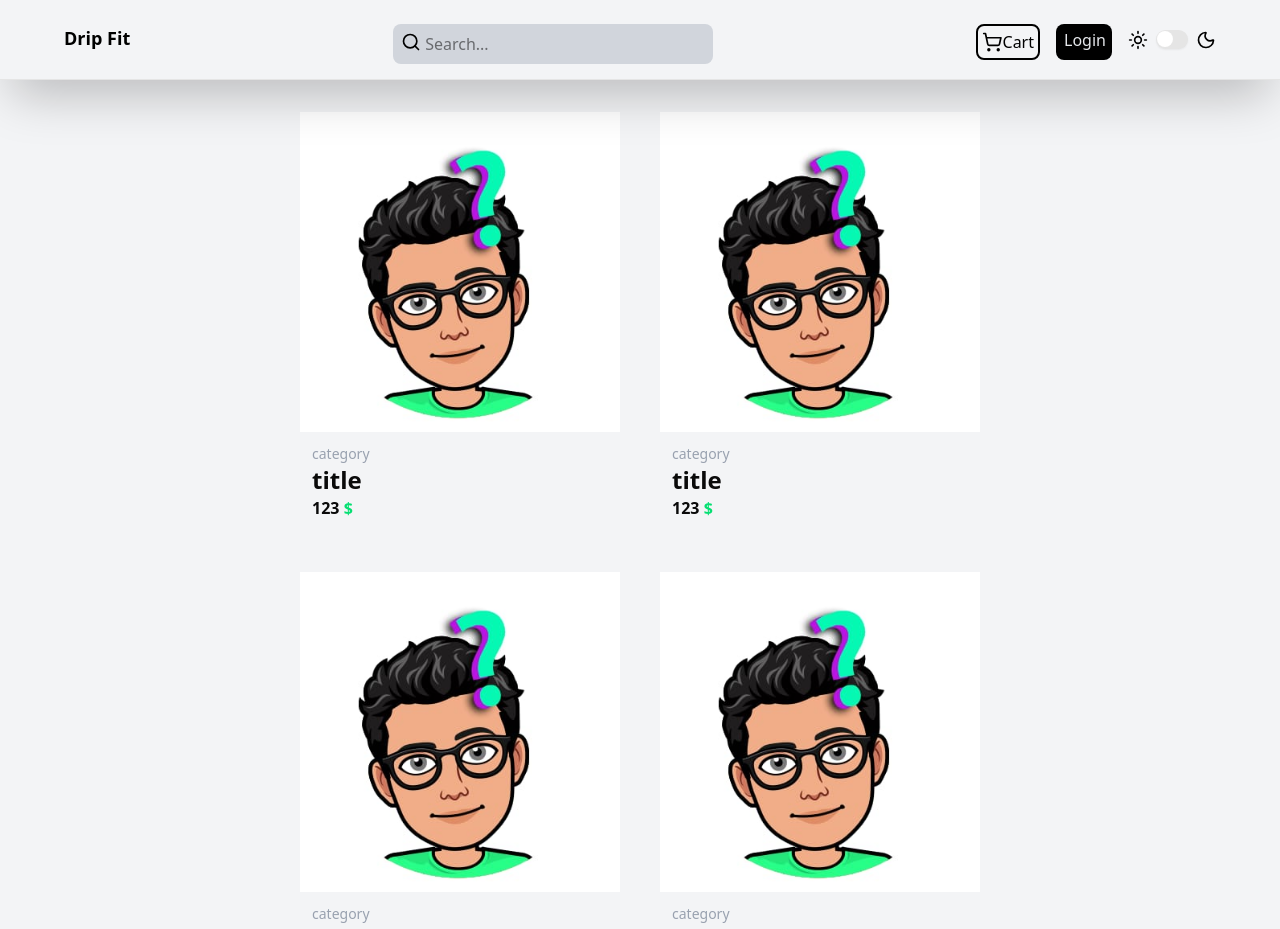
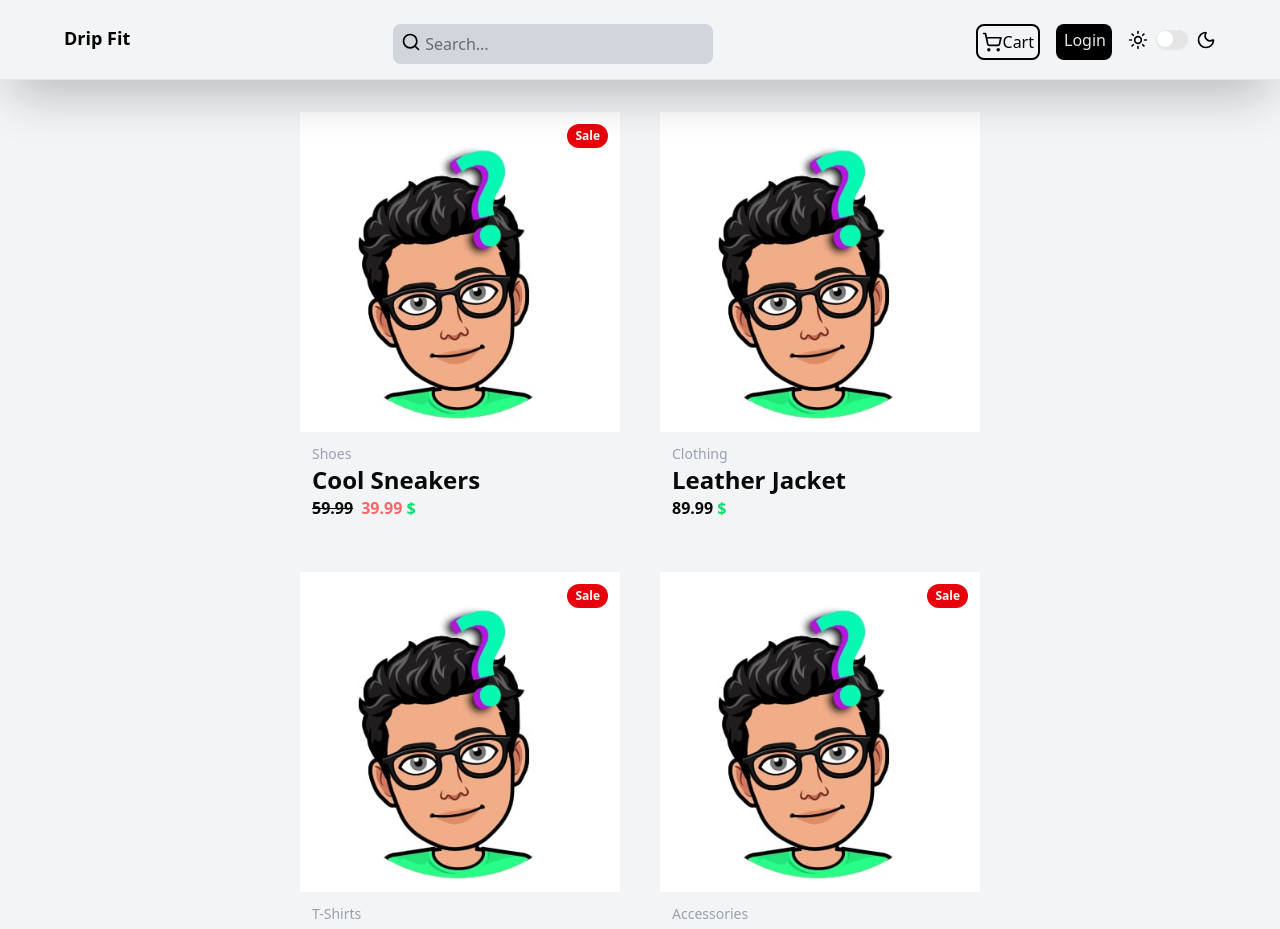
Before and after one commit to AhmedAyman911/drip-fit, a Next.js app: page / in a window 1280 px wide. Shown: the top 929 px of the page. Built offline with nearby package versions, Linux system fonts and the light colour scheme.

Commit message:
edits on the item card add sale and make inout dynamic throw props

```diff
--- a/app/page.tsx
+++ b/app/page.tsx
@@ -6,17 +6,48 @@ export default function Home() {
     <div className="bg-gray-100 dark:bg-gray-900 min-h-screen">
       <Navebar />
       <div className="pt-28 px-32 flex flex-wrap gap-10 justify-center">
-        <ItemCard />
-        <ItemCard />
-        <ItemCard />
-        <ItemCard />
-        <ItemCard />
-        <ItemCard />
-        <ItemCard />
-        <ItemCard />
-        <ItemCard />
-        <ItemCard />
-        <ItemCard />
+        <ItemCard
+          isOnSale={true}
+          price={59.99}
+          salePrice={39.99}
+          title="Cool Sneakers"
+          imgSrc="/test.jpg"
+          category="Shoes"
+        />
+        <ItemCard
+          isOnSale={false}
+          price={89.99}
+          title="Leather Jacket"
+          imgSrc="/test.jpg"
+          category="Clothing"
+        />
+
+        <ItemCard
+          isOnSale={true}
+          price={49.99}
+          salePrice={44.99}
+          title="Graphic Tee"
+          imgSrc="/test.jpg"
+          category="T-Shirts"
+        />
+
+        <ItemCard
+          isOnSale={true}
+          price={19.99}
+          salePrice={14.99}
+          title="Classic Cap"
+          imgSrc="/test.jpg"
+          category="Accessories"
+        />
+
+        <ItemCard
+          isOnSale={true}
+          price={59.99}
+          salePrice={39.99}
+          title="Cool Sneakers"
+          imgSrc="/test.jpg"
+          category="Shoes"
+        />
       </div>
     </div>
   );
--- a/components/ItemCard.tsx
+++ b/components/ItemCard.tsx
@@ -1,23 +1,49 @@
 import Link from "next/link"
 import Image from "next/image"
 
+interface ItemCardProps {
+    title: string;
+    imgSrc: string;
+    price: number;
+    category: string;
+    isOnSale: boolean;
+    salePrice?: number
+}
 
-export default function ItemCard() {
+
+export default function ItemCard({ isOnSale, title, imgSrc, price, category, salePrice }: ItemCardProps) {
     return (
         <Link href={'/item'} className="flex flex-col w-80">
+            <div className="relative">
                 <Image alt="item img"
-                src={'/test.jpg'}
+                    src={imgSrc}
                     width={512}
                     height={512}
                     className="object-cover"
                 />
+                {isOnSale && (
+                    <span className="absolute top-3 right-3 bg-red-600 text-white text-xs font-bold px-2 py-1 rounded-2xl">
+                        Sale
+                    </span>
+                )}
+            </div>
             <div className="p-3">
-                <p className="text-sm text-gray-400 dark:text-gray-500">category</p>
-                <p className="text-lg md:text-2xl font-bold">title</p>
+                <p className="text-sm text-gray-400 dark:text-gray-500">{category}</p>
+                <p className="text-lg md:text-2xl font-bold">{title}</p>
+                {isOnSale ?
                     <div className="flex">
-                    <span className="text-md font-bold">123</span>
+                        <span className="text-md font-bold line-through">{price}</span>
+                        <div className="flex px-2">
+                            <span className="text-md font-bold text-red-400">{salePrice}</span>
                             <span className="text-md font-bold text-green-400">&nbsp;$</span>
                         </div>
+                    </div>
+                    :
+                    <div className="flex">
+                        <span className="text-md font-bold">{price}</span>
+                        <span className="text-md font-bold text-green-400">&nbsp;$</span>
+                    </div>
+                }
             </div>
         </Link>
     )
--- a/components/navbar.tsx
+++ b/components/navbar.tsx
@@ -8,7 +8,7 @@ const user: string = ''
 export default function Navebar() {
     return (
         <nav className="bg-gray-100 dark:bg-gray-900 flex justify-between fixed top-0 w-full md:py-6 md:px-16 md:h-20
-            py-6 px-6 h-20 shadow-2xl border-b
+            py-6 px-6 h-20 shadow-2xl border-b z-50
         ">
             <Link href={'/'} className="text-black dark:text-gray-200 font-black text-lg">Drip Fit</Link>
             <div className="hidden md:block relative">
```
Lines whose indentation alone changed are shown as unchanged.
